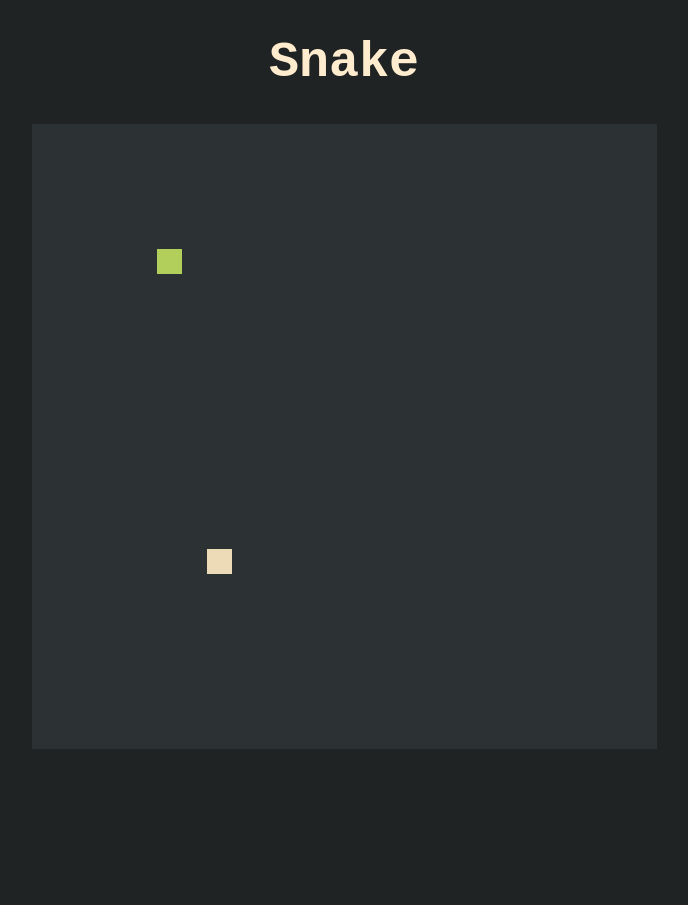
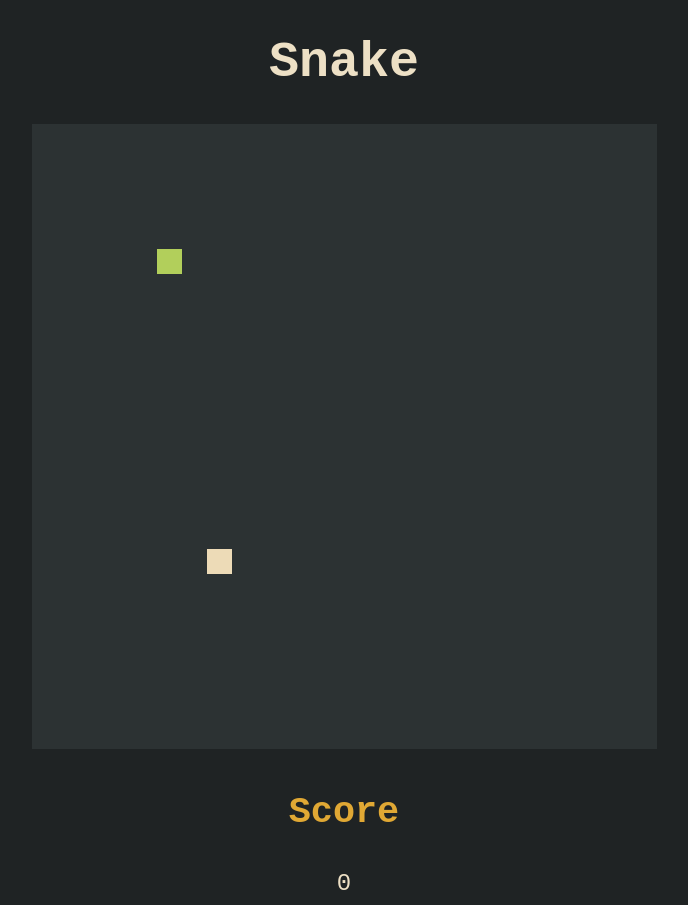
Before and after one commit to git-chad/snake, a plain HTML site: page index.html in a window 1280 px wide. Shown: the whole page, without its empty margins (296-984 px from the left). Before the commit the page ends 800 px from the top, so only its background shows below. Drawn offline with Linux system fonts and the light colour scheme.

Commit message:
added a score tracker

```diff
--- a/index.html
+++ b/index.html
@@ -11,6 +11,11 @@
     <body>
         <h1 id = "title">Snake</h1>
         <canvas id = "board"></canvas>
+
+        <div id = "scoreboard">
+            <h3>Score</h3>
+            <div id = "score">0</div>
+        </div>
     </body>
 
 </html>
--- a/snake.js
+++ b/snake.js
@@ -32,6 +32,8 @@ var  foodY;
 //#endregion
 
 var gameOver = false;
+
+var score = 0;
 
 window.onload = function (){
 
@@ -72,6 +74,10 @@ function update(){
         // new food location
         foodPosRndmzr();
 
+        // scores a point and displays the current score
+        score++;
+        document.getElementById("score").innerHTML = score;
+
     }
 
     // position new tail at the end of body
@@ -98,7 +104,7 @@ function update(){
     //game over conditions
     if (snakeX < 0 || snakeX > columns.blockSize || snakeY < 0 || snakeY > rows.blockSize) {
         gameOver = true;
-        alert("Game over || Out of bounds.")
+        alert("Game over || Out of bounds.");
     }
 
     for (let i = 0; i < snakeBody.length; i++) {
--- a/style.css
+++ b/style.css
@@ -8,8 +8,19 @@ body {
 #title {
 
     font-size : 50px;
-    font-weight :bolder;
+    font-weight : bolder;
 
-    color : blanchedalmond;
+    color : rgb(237, 224, 197);
+}
 
+#scoreboard h3 {
+
+    color : rgb(224, 168, 52);
+    font-size : 2.3rem;
 }
+
+#scoreboard div {
+
+    color : rgb(237, 224, 197);
+    font-size : 1.5rem;
+}
```
